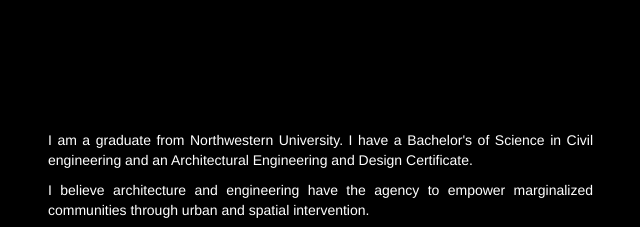
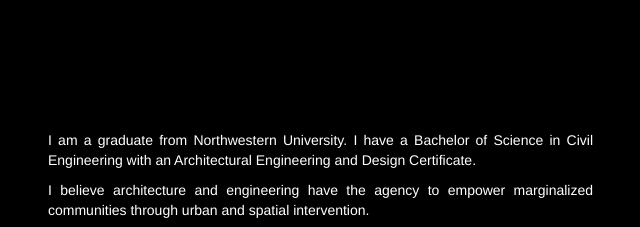
Before and after one commit to lupegarciagomez/lupegarciagomez.github.io, a plain HTML site: page index.html in a window 1280 px wide. Shown: the part 980-1207 px from the top of the page, 607-1247 px from the left. Drawn offline with Linux system fonts and the light colour scheme.

Commit message:
update index.html
about me grammar

```diff
--- a/index.html
+++ b/index.html
@@ -77,7 +77,7 @@
                     <h4><b>ABOUT ME</b></h4>
                 </div>
                 <div class="col-md-6 text-justify">
-                    <p>I am a graduate from Northwestern University. I have a Bachelor's of Science in Civil engineering and an Architectural Engineering and Design Certificate.</p>
+                    <p>I am a graduate from Northwestern University. I have a Bachelor of Science in Civil Engineering with an Architectural Engineering and Design Certificate.</p>
                     <p>I believe architecture and engineering have the agency to empower marginalized communities through urban and spatial intervention.</p>
                     <p>I intend to one day be a part of the movement that provides equitable housing, combats gentrification, and acknowledges the voices of those whom are affected by our designs.</p>
                     <p><a href="./Lupe Gomez_Resume.pdf"><i class="glyphicon glyphicon-file"></i> RESUME</a>
```
